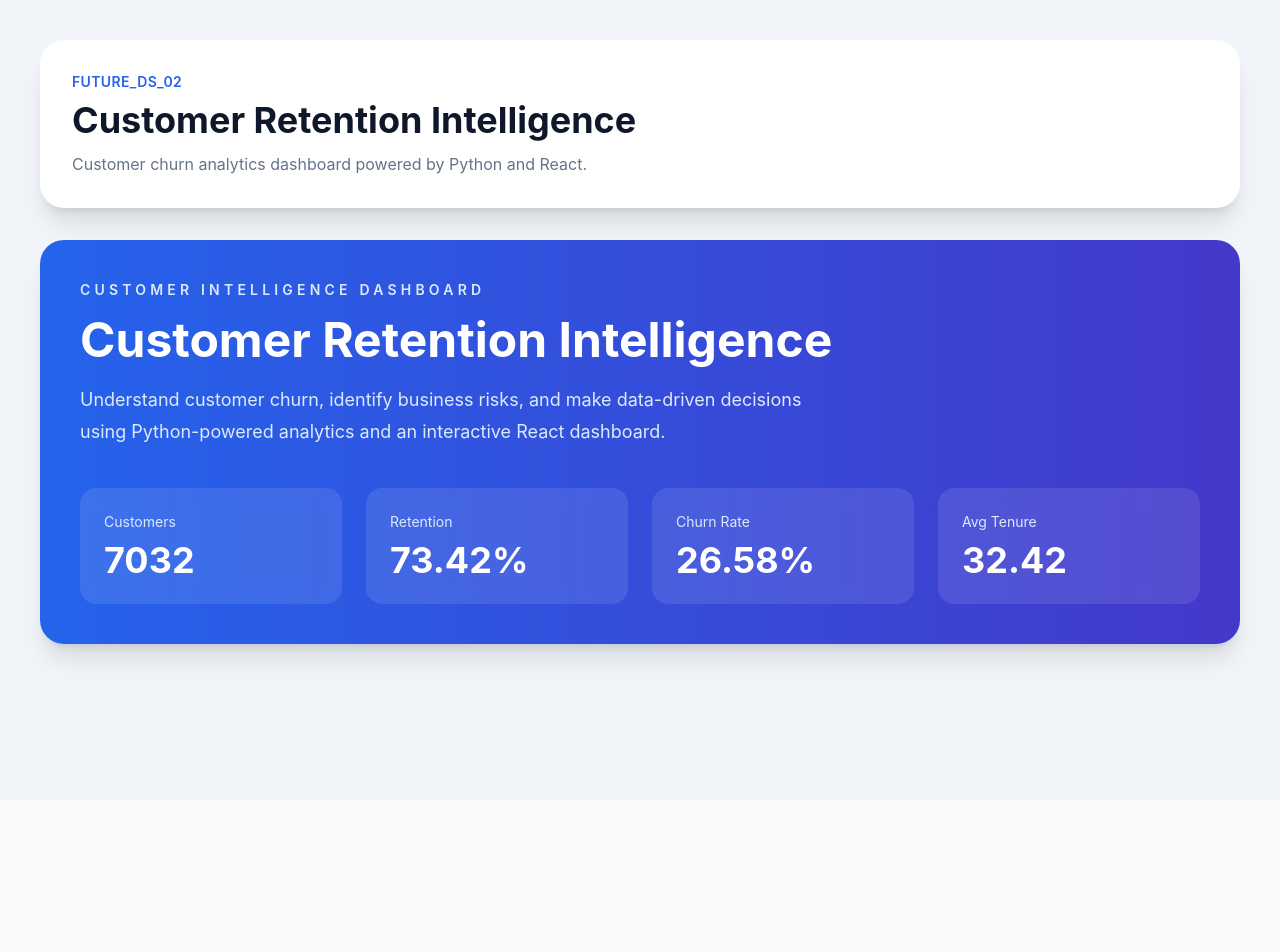
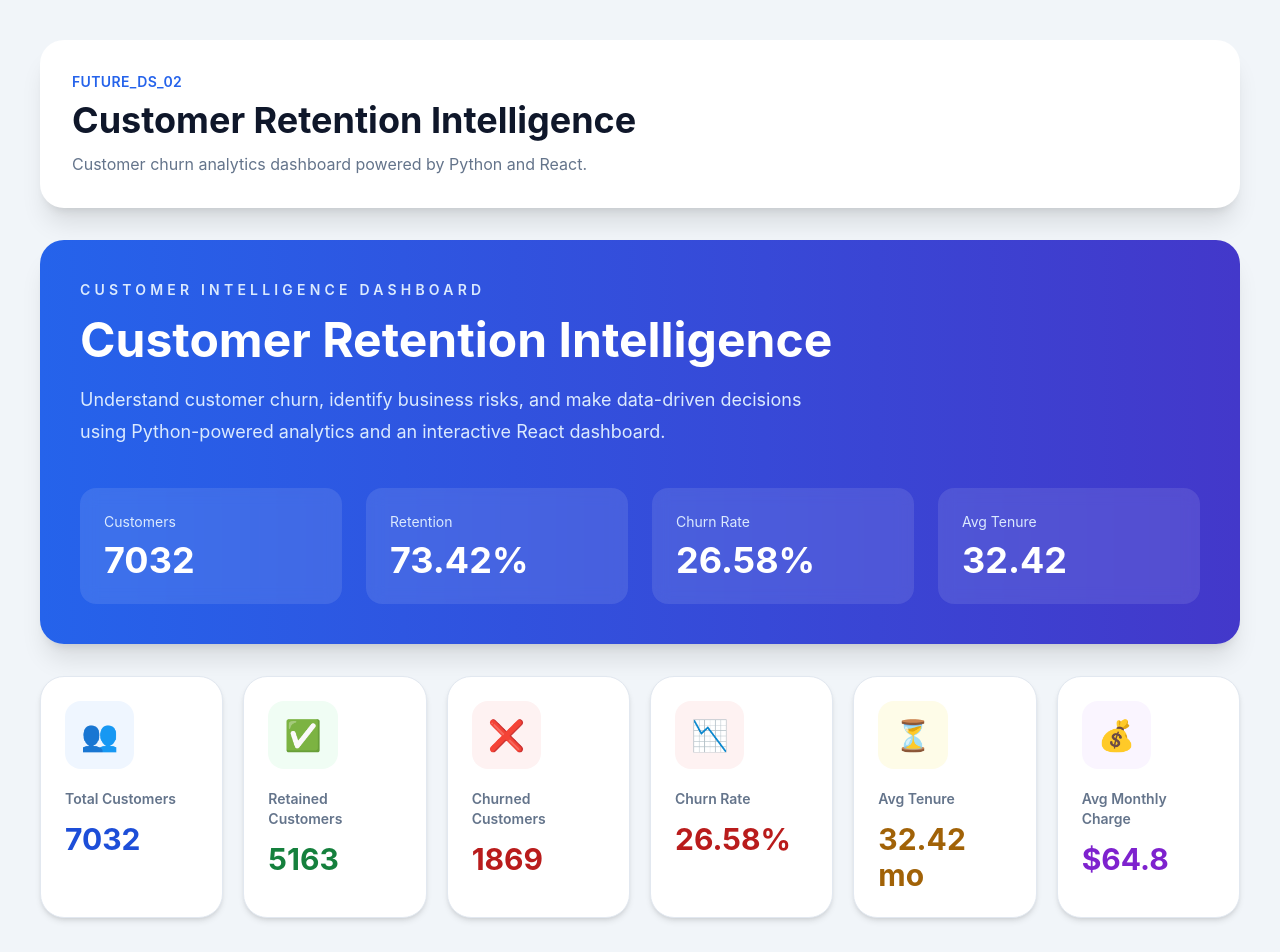
Before and after one commit to Jyo-08/FUTURE_DS_02, a React app in the folder frontend/: page / in a window 1280 px wide. Shown: the top 952 px of the page. Before the commit the page ends 800 px from the top, so only its background shows below. Built offline with nearby package versions, Linux system fonts and the light colour scheme; the HTML template or start-up script is replaced by a standard one.

Commit message:
Add KPI cards

```diff
--- a/frontend/src/App.jsx
+++ b/frontend/src/App.jsx
@@ -1,6 +1,7 @@
 import useAnalytics from "./hooks/useAnalytics";
 import Navbar from "./components/layout/Navbar";
 import HeroSection from "./components/dashboard/HeroSection";
+import KPICards from "./components/dashboard/KPICards";
 
 function App() {
   const { data, loading, error } = useAnalytics();
@@ -13,6 +14,7 @@ function App() {
       <div className="mx-auto max-w-7xl">
         <Navbar />
         <HeroSection kpis={data.kpis} />
+        <KPICards kpis={data.kpis} />
       </div>
     </div>
   );
--- /dev/null
+++ b/frontend/src/components/dashboard/KPICards.jsx
@@ -0,0 +1,76 @@
+const cards = [
+  {
+    title: "Total Customers",
+    valueKey: "total_customers",
+    emoji: "👥",
+    bg: "bg-blue-50",
+    text: "text-blue-700",
+  },
+  {
+    title: "Retained Customers",
+    valueKey: "retained_customers",
+    emoji: "✅",
+    bg: "bg-green-50",
+    text: "text-green-700",
+  },
+  {
+    title: "Churned Customers",
+    valueKey: "churned_customers",
+    emoji: "❌",
+    bg: "bg-red-50",
+    text: "text-red-700",
+  },
+  {
+    title: "Churn Rate",
+    valueKey: "churn_rate",
+    suffix: "%",
+    emoji: "📉",
+    bg: "bg-red-50",
+    text: "text-red-700",
+  },
+  {
+    title: "Avg Tenure",
+    valueKey: "average_tenure",
+    suffix: " mo",
+    emoji: "⏳",
+    bg: "bg-yellow-50",
+    text: "text-yellow-700",
+  },
+  {
+    title: "Avg Monthly Charge",
+    valueKey: "average_monthly_charges",
+    prefix: "$",
+    emoji: "💰",
+    bg: "bg-purple-50",
+    text: "text-purple-700",
+  },
+];
+
+function KPICards({ kpis }) {
+  return (
+    <section className="mb-8 grid grid-cols-1 gap-5 sm:grid-cols-2 lg:grid-cols-3 xl:grid-cols-6">
+      {cards.map((card) => (
+        <div
+          key={card.title}
+          className="rounded-3xl border border-slate-200 bg-white p-6 shadow-md transition duration-300 hover:-translate-y-1 hover:shadow-xl"
+        >
+          <div className={`mb-5 inline-flex rounded-2xl ${card.bg} p-4 text-3xl`}>
+            {card.emoji}
+          </div>
+
+          <p className="text-sm font-semibold text-slate-500">
+            {card.title}
+          </p>
+
+          <h3 className={`mt-3 text-3xl font-bold ${card.text}`}>
+            {card.prefix || ""}
+            {kpis[card.valueKey]}
+            {card.suffix || ""}
+          </h3>
+        </div>
+      ))}
+    </section>
+  );
+}
+
+export default KPICards;
```
